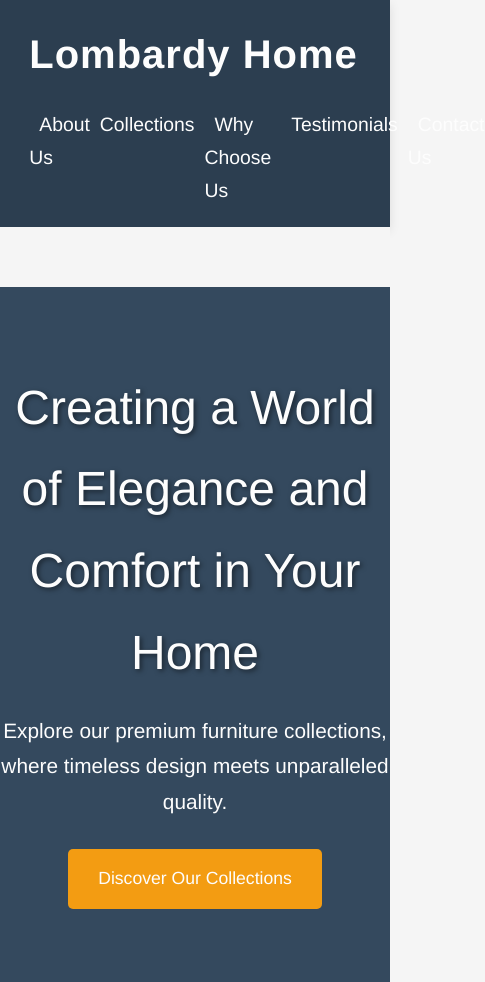
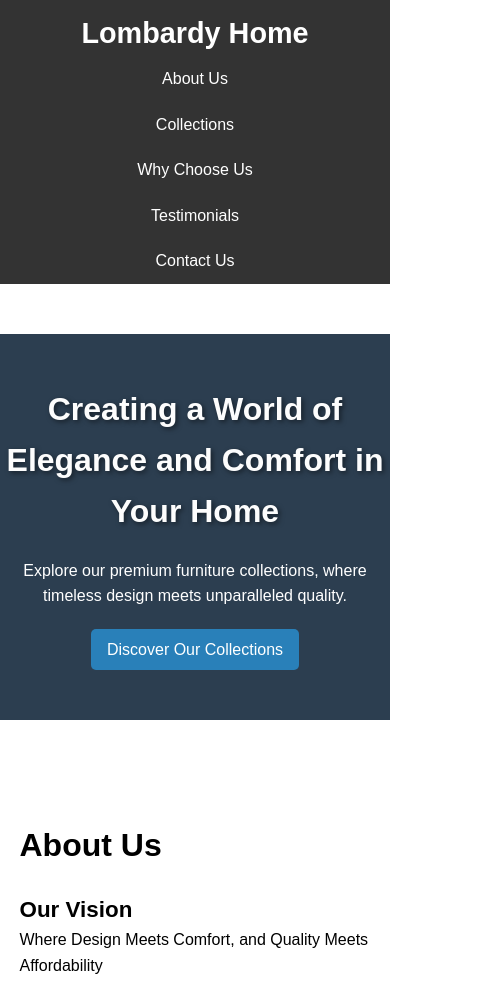
Before and after one commit to Min-ST/lombardyhome1, a plain HTML site: page index.html in a window 390 px wide. Shown: the top 982 px of the page, 485 px wide, since content can reach past the window. Drawn offline with Linux system fonts and the light colour scheme.

Commit message:
Add files via upload

```diff
--- a/styles.css
+++ b/styles.css
@@ -6,36 +6,34 @@ body, h1, h2, h3, p, ul, li, blockquote {
 }
 
 body {
-    font-family: 'Helvetica Neue', sans-serif;
-    line-height: 1.7;
-    background-color: #F5F5F5; /* Light off-white background */
-    color: #333; /* Dark grey text for readability */
+    font-family: Arial, sans-serif;
+    line-height: 1.6;
 }
 
 .container {
-    width: 85%;
+    width: 80%;
+    max-width: 1200px;
     margin: 0 auto;
 }
 
 /* Header Styles */
 header {
-    background: #2C3E50; /* Deep charcoal */
-    color: #FDFDFD; /* Off-white text */
-    padding: 20px 0;
-    box-shadow: 0 4px 10px rgba(0, 0, 0, 0.1); /* Subtle shadow for premium feel */
+    background: #333;
+    color: #fff;
+    padding: 10px 0;
+    text-align: center;
 }
 
 header h1 {
     margin: 0;
-    font-size: 2.5em;
-    font-weight: 600;
-    letter-spacing: 1px;
+    font-size: 2em;
 }
 
 nav ul {
     list-style: none;
     display: flex;
-    justify-content: space-around;
+    justify-content: center;
+    gap: 20px;
 }
 
 nav ul li {
@@ -43,110 +41,138 @@ nav ul li {
 }
 
 nav ul li a {
-    color: #FDFDFD; /* Off-white */
+    color: #fff;
     text-decoration: none;
-    font-size: 1.1em;
-    font-weight: 500;
-    padding: 5px 10px;
 }
 
 nav ul li a:hover {
-    background: #F39C12; /* Soft gold hover effect */
-    border-radius: 5px;
+    text-decoration: underline;
 }
 
-/* Hero Section */
+/* Homepage Styles */
 .hero {
-    background: #34495E; /* Muted blue-grey */
-    padding: 80px 0;
+    background: #2c3e50;
+    padding: 50px 0;
     text-align: center;
-    color: #FDFDFD; /* Off-white text */
+    color: #fff;
 }
 
 .hero h2 {
-    font-size: 3em; /* Increase font size */
-    font-weight: 500; /* Make the font bolder */
-    color: #FDFDFD; /* Ensure the text color is a bright white for contrast */
-    text-shadow: 2px 2px 5px rgba(0, 0, 0, 0.5); /* Add a subtle shadow for more visibility */
+    font-size: 3em;
+    font-weight: 700;
+    color: #FDFDFD;
+    text-shadow: 2px 2px 5px rgba(0, 0, 0, 0.5);
 }
 
 .hero p {
-    font-size: 1.3em;
-    margin-bottom: 30px;
+    font-size: 1.2em;
 }
 
 .btn {
     display: inline-block;
-    padding: 15px 30px;
-    color: #FDFDFD; /* Off-white */
-    background: #F39C12; /* Soft gold */
+    padding: 10px 20px;
+    color: #fff;
+    background: #2980b9;
     text-decoration: none;
     border-radius: 5px;
-    font-size: 1.1em;
+    margin-top: 20px;
 }
 
 .btn:hover {
-    background: #E67E22; /* Slightly darker gold */
+    background: #3498db;
 }
 
-/* Section Styles */
+/* Sections Styles */
 section {
-    padding: 60px 0;
-    background-color: #F5F5F5; /* Light off-white background */
+    padding: 50px 0;
 }
 
 h2 {
-    font-size: 2.2em;
+    font-size: 2.5em;
     margin-bottom: 20px;
-    color: #2C3E50; /* Deep charcoal */
 }
 
 h3 {
     font-size: 1.8em;
-    margin-top: 30px;
-    color: #2C3E50; /* Deep charcoal */
+    margin-top: 20px;
 }
 
 ul {
-    margin-top: 20px;
+    margin-top: 10px;
 }
 
 ul li {
-    margin-bottom: 15px;
-    font-size: 1.1em;
+    margin-bottom: 10px;
 }
 
 blockquote {
-    margin: 30px 0;
-    padding: 15px;
-    background: #ECF0F1; /* Soft light grey background */
-    border-left: 5px solid #F39C12; /* Soft gold border */
-    font-style: italic;
-    color: #555; /* Darker grey for the quote */
+    margin: 20px 0;
+    padding: 10px;
+    background: #ecf0f1;
+    border-left: 5px solid #333;
 }
 
 /* Footer Styles */
 footer {
-    background: #2C3E50; /* Deep charcoal */
-    color: #FDFDFD; /* Off-white text */
-    padding: 20px 0;
+    background: #333;
+    color: #fff;
+    padding: 10px 0;
     text-align: center;
-    font-size: 1em;
 }
 
 footer ul {
     list-style: none;
     display: flex;
     justify-content: center;
-    gap: 25px;
-    padding: 10px 0;
+    gap: 15px;
 }
 
 footer ul li a {
-    color: #FDFDFD;
+    color: #fff;
     text-decoration: none;
 }
 
 footer ul li a:hover {
-    color: #F39C12; /* Soft gold on hover */
+    text-decoration: underline;
 }
+
+/* Responsive Design for Phones */
+@media (max-width: 768px) {
+    .container {
+        width: 90%;
+    }
+
+    header h1 {
+        font-size: 1.8em;
+    }
+
+    nav ul {
+        flex-direction: column;
+    }
+
+    .hero h2 {
+        font-size: 2em;
+    }
+
+    .hero p {
+        font-size: 1em;
+    }
+
+    section h2 {
+        font-size: 2em;
+    }
+
+    section h3 {
+        font-size: 1.4em;
+    }
+
+    .btn {
+        padding: 8px 16px;
+        font-size: 1em;
+    }
+
+    footer ul {
+        flex-direction: column;
+        gap: 10px;
+    }
+}
```
